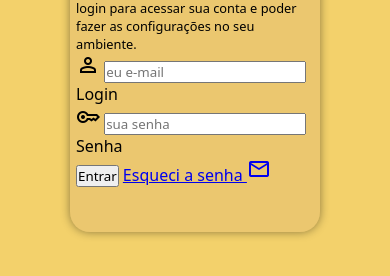
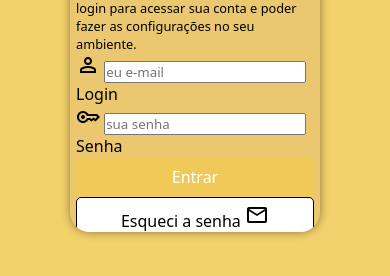
Before and after one commit to menezesdouglas/projeto-login, a plain HTML site: page index.html in a window 390 px wide. Shown: the part 440-716 px from the top of the page. Drawn offline with nearby package versions, Linux system fonts and the light colour scheme.

Commit message:
media queries

```diff
--- a/estilos/media-query.css
+++ b/estilos/media-query.css
@@ -49,4 +49,5 @@
     div#formulario > p {
     font-size: 1.2em;
 }
+
 }
--- a/estilos/style.css
+++ b/estilos/style.css
@@ -53,3 +53,39 @@ div#formulario > h1 {
 div#formulario > p {
     font-size: 0.8em;
 }
+
+form > input[type=submit]{
+    display: block;
+    font-size: 1em;
+    width: 100%;
+    height: 40px;
+    background-color: #f2ca52c0;
+    color: white;
+    border: none;
+    border-radius: 5px;
+    cursor: pointer;
+}
+
+form > input[type=submit]:hover {
+    background-color:#d9ae79 ;
+}
+
+form > a.botao {
+    display: block;
+    text-align: center;
+    font-size: 1em;
+    width: 100%;
+    height: 40px;
+    padding-top: 5px;
+    background-color: white;
+    color: black;
+    border: 1px solid black;
+    border-radius: 5px;
+    text-decoration: none;
+
+}
+
+
+form > a .botao > span {
+    font-size: 0.8em;
+}
--- a/index.html
+++ b/index.html
@@ -32,7 +32,7 @@
                         <label for="isenha">Senha</label>
                     </div>
                     <input type="submit" value="Entrar">
-                    <a href="esqueci.html">Esqueci a senha <span class="material-symbols-outlined">mail</span></a>
+                    <a href="esqueci.html" class="botao">Esqueci a senha <span class="material-symbols-outlined">mail</span></a>
 
                 </form>
             </div>
```
